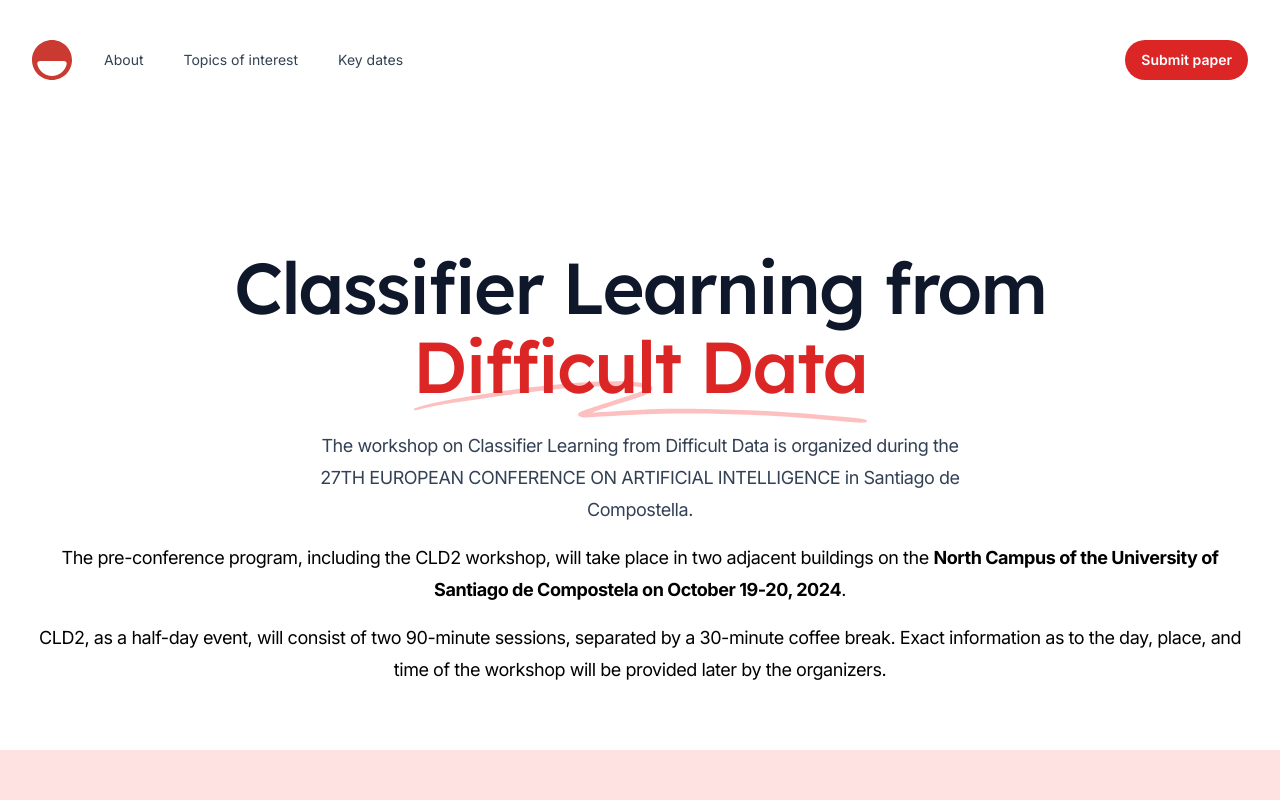
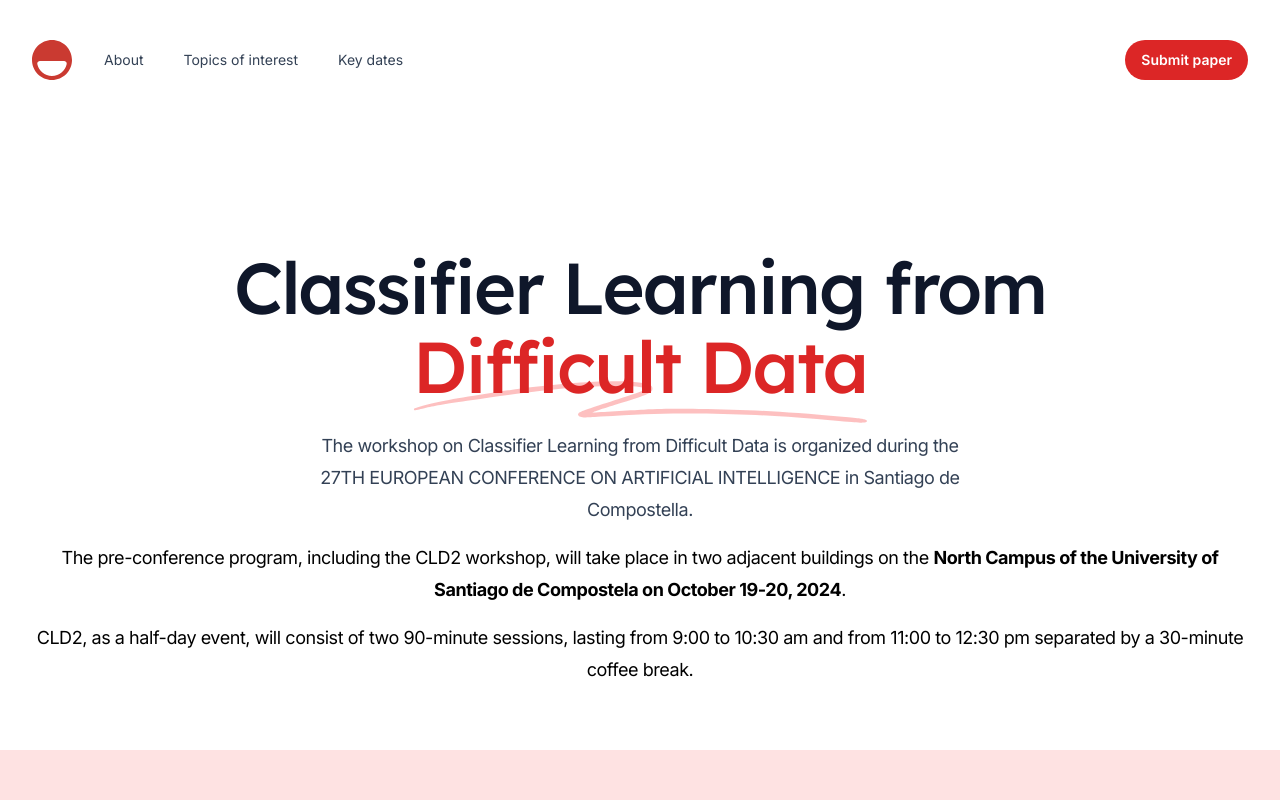
Before and after one commit to w4k2/cldd.kssk.pwr.edu.pl, a Next.js app: page / in a window 1280 px wide. Shown: the top 800 px of the page. Built offline with nearby package versions, Linux system fonts and the light colour scheme.

Commit message:
Update Hero.tsx

```diff
--- a/src/components/Hero.tsx
+++ b/src/components/Hero.tsx
@@ -35,7 +35,7 @@ export function Hero() {
 
       </p>
       <p className="mt-4 text-lg tracking-tight text-slate text-wrap">
-            CLD2, as a half-day event, will consist of two 90-minute sessions, separated by a 30-minute coffee break. Exact information as to the day, place, and time of the workshop will be provided later by the organizers.
+        CLD2, as a half-day event, will consist of two 90-minute sessions, lasting from 9:00 to 10:30 am and from 11:00 to 12:30 pm separated by a 30-minute coffee break.
           </p>
 
     </Container>
```
